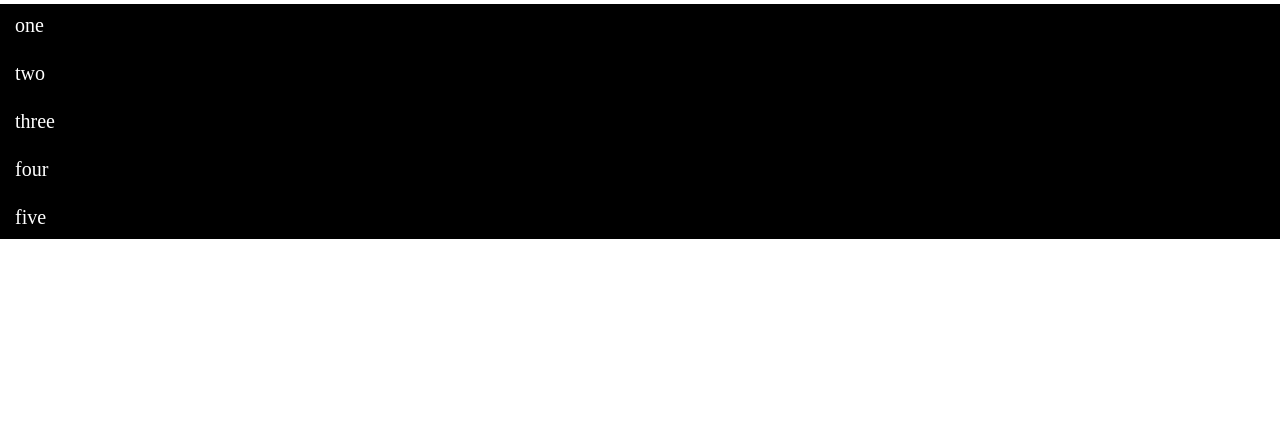
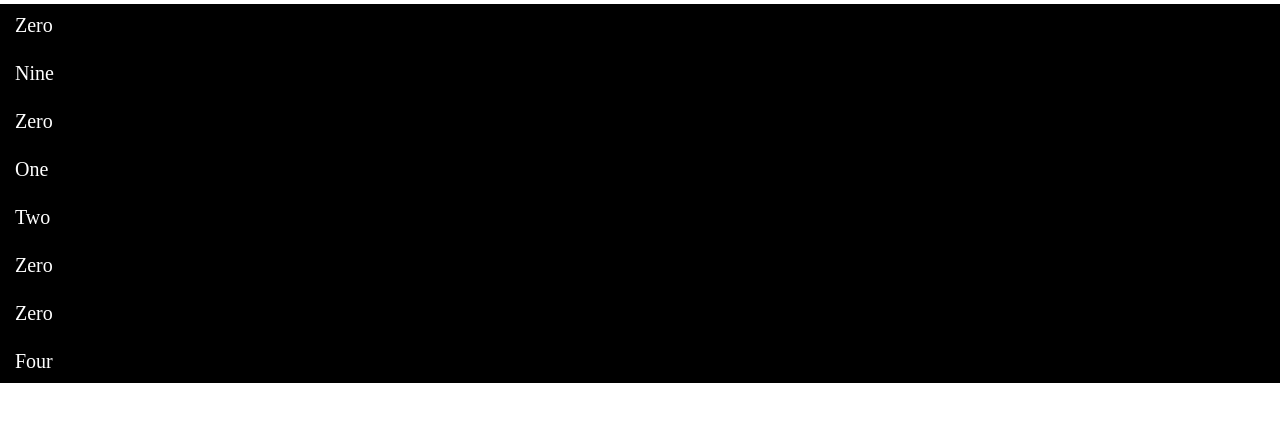
Before and after one commit to Jerom2004/zohobookdemo, a plain HTML site: page index.html in a window 1280 px wide. Shown: the part 91-512 px from the top of the page. Drawn offline with Linux system fonts and the light colour scheme.

Commit message:
feat: some changes in index.html

```diff
--- a/index.html
+++ b/index.html
@@ -21,11 +21,14 @@
   </header>
   <h1>This is creating for squash command</h1>
   <ol class="counts">
-    <li>one</li>
-    <li>two</li>
-    <li>three</li>
-    <li>four</li>
-    <li>five</li>
-  </ol>
+    <li>Zero</li>
+    <li>Nine</li>
+    <li>Zero</li>
+    <li>One</li>
+    <li>Two</li>
+    <li>Zero</li>
+    <li>Zero</li>
+    <li>Four</li>
+ </ol>
 </body>
 </html>
```
